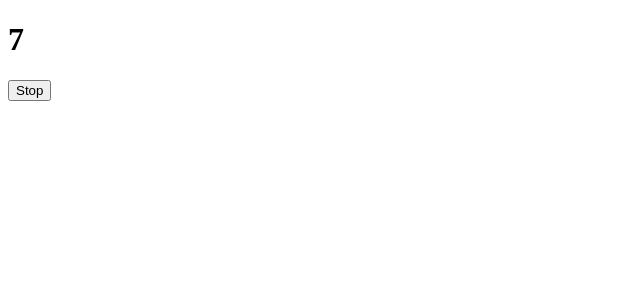
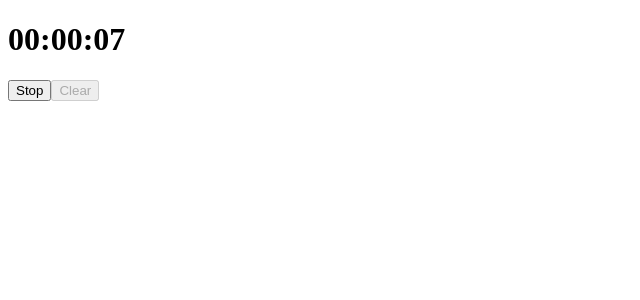
Before and after one commit to NataliiaYakovenko/react-rom-app, a React (Create React App) app: page / in a window 1280 px wide. Shown: the top 300 px of the page, without its empty margins (0-640 px from the left). Built offline with nearby package versions, Linux system fonts and the light colour scheme.

Commit message:
Add Counter + Stopwatch

```diff
--- a/src/components/Counter/CounterVarios2.js
+++ b/src/components/Counter/CounterVarios2.js
@@ -1,36 +1,44 @@
 import React from "react";
 import { useState, useEffect } from "react";
+import { format, addSeconds } from "date-fns";
 
 function CounterVarios2() {
-  const [count, setCount] = useState(0);
-  const [isRunning, setIsRunning] = useState(true)
+  const [time, setTime] = useState(new Date(0, 0, 0, 0, 0, 0, 0)); // абстрактна нульова дата
+  const [isRunning, setIsRunning] = useState(true);
 
 
   useEffect(() => {
- if(isRunning === true){
-    const intervalId = setInterval(() => {     // componentDidMount
-        setCount((count) => {
-          return count + 1;
+    if (isRunning === true) {
+      const intervalId = setInterval(() => {
+        // componentDidMount
+        setTime((time) => {
+          return addSeconds(time, 1);
         });
       }, 1000);
 
-      return ()=>{
-           clearInterval(intervalId)   // componentWillUnMount
-      }
- }
+      return () => {
+        clearInterval(intervalId); // componentWillUnMount
+      };
+    }
   }, [isRunning]);
 
- const switchRunning = ()=>{
-    setIsRunning(!isRunning)
- }
+  const switchRunning = () => {
+    setIsRunning(!isRunning);
+  };
 
+  const clearHandler = () => {
+    setTime(new Date(0, 0, 0, 0, 0, 0, 0));
+  };
 
-  return <>
-  <h1>{count}</h1>
-  <button onClick={switchRunning}>{isRunning ? 'Stop' : "Start"}</button>
-
-
-  </>
+  return (
+    <>
+      <h1>{format(time, "HH:mm:ss")}</h1>
+      <button onClick={switchRunning}>{isRunning ? "Stop" : "Start"}</button>
+      <button disabled={isRunning ? true : false} onClick={clearHandler}>
+        Clear
+      </button>
+    </>
+  );
 }
 
 export default CounterVarios2;
```
